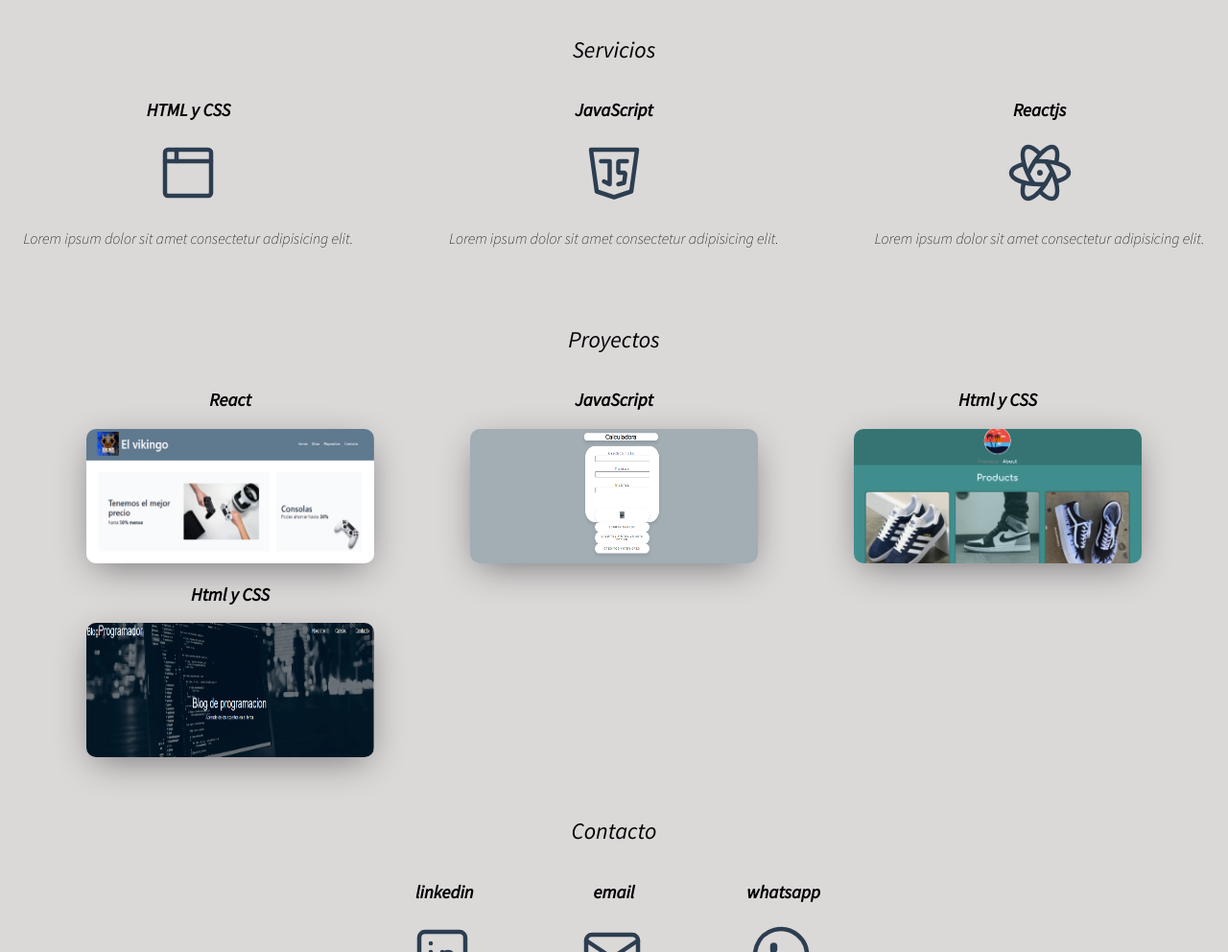
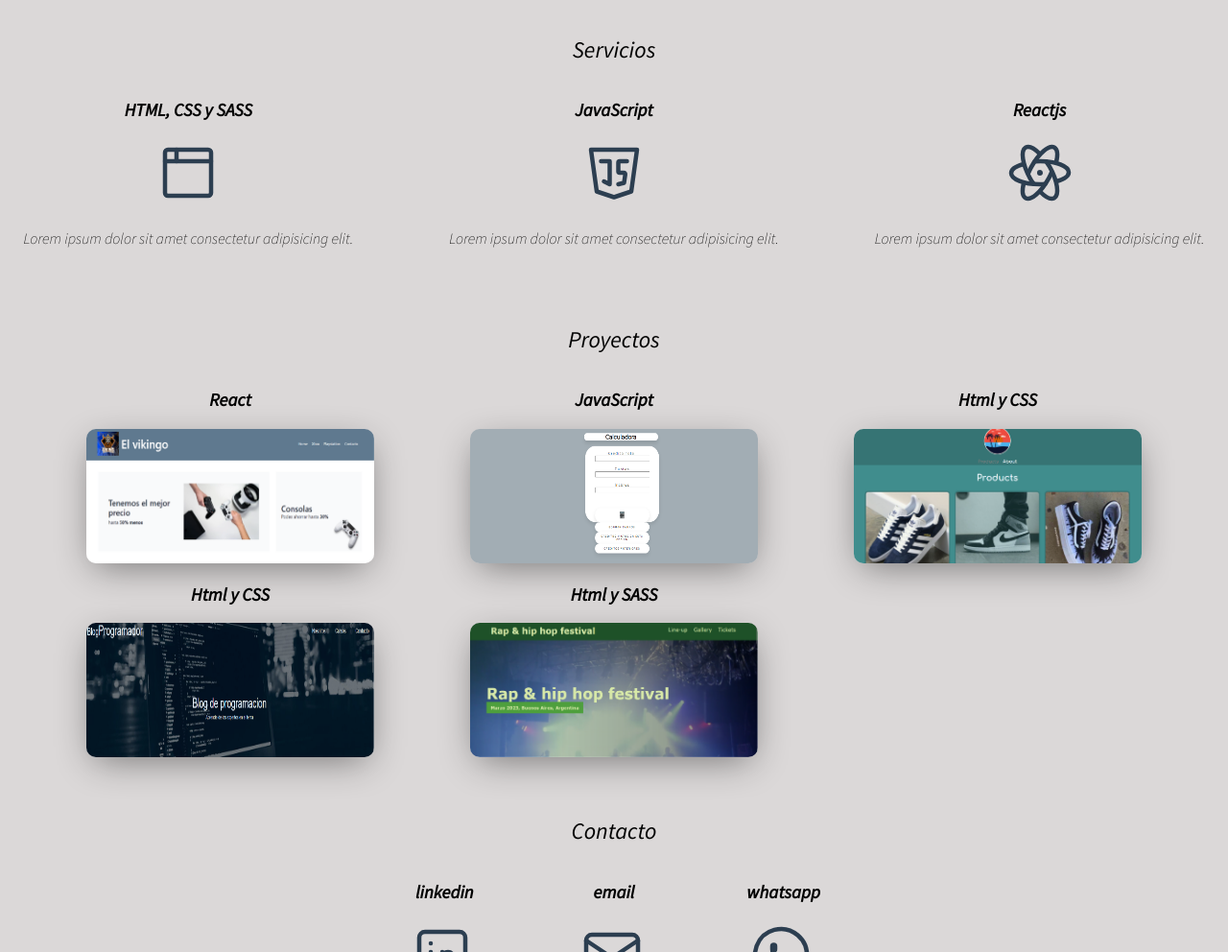
Before and after one commit to nehuenperticarari/portafolio, a plain HTML site: page index.html in a window 1280 px wide. Shown: the part 622-1614 px from the top of the page at 96% size. Drawn offline with Linux system fonts and the light colour scheme.

Commit message:
proyecto nuevo sass

```diff
--- a/index.html
+++ b/index.html
@@ -30,7 +30,7 @@
             <h2 id='servicios' class="subtitulo">Servicios</h2>
             <div class="servicios">
                 <section>
-                    <h3>HTML y CSS</h3>
+                    <h3>HTML, CSS y SASS</h3>
                     <div class="iconos">
                     <svg xmlns="http://www.w3.org/2000/svg" class="icon icon-tabler icon-tabler-browser" width="72" height="72" viewBox="0 0 24 24" stroke-width="1.5" stroke="#2c3e50" fill="none" stroke-linecap="round" stroke-linejoin="round">
                         <path stroke="none" d="M0 0h24v24H0z" fill="none"/>
@@ -95,6 +95,11 @@
                     <a href="https://github.com/nehuenperticarari/Web2"><img class="imgProyecto" src="./img/blog.png" alt="Html y CSS"></a>
                 </section>
 
+                <section>
+                    <h3>Html y SASS</h3>
+                    <a href="https://github.com/nehuenperticarari/Web3"><img class="imgProyecto" src="./img/web festival.png" alt="Html y SASS"></a>
+                </section>
+
 
             </div>
         </section>
```
Also changed, not shown: img/web festival.png (added).
